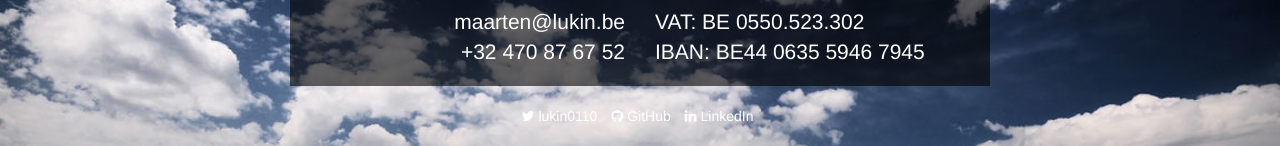
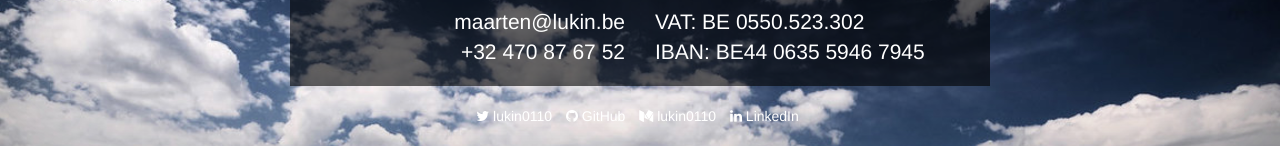
Before and after one commit to lukin0110/lukin0110.github.io, a Jekyll site: the page built from index.html, in a window 1280 px wide and 1275 px high. Shown: the part 1129-1275 px from the top of the window. Built offline with Jekyll 4.4.1, drawn with Linux system fonts in a browser that asks for light colours; nearby versions of some CDN libraries.

Commit message:
Update footer.html

```diff
--- a/_includes/footer.html
+++ b/_includes/footer.html
@@ -16,19 +16,17 @@
                         </a>
                     </li>
                     <li>
+                        <a href="https://medium.com/@lukin0110">
+                        <i class="fa fa-medium"></i>
+                        <span class="username">lukin0110</span>
+                        </a>
+                    </li>
+                    <li>
                         <a href="http://be.linkedin.com/in/mhuijsmans">
                         <i class="fa fa-linkedin"></i>
                         <span class="username">LinkedIn</span>
                         </a>
                     </li>
-                    <!--
-                    <li>
-                        <a href="https://plus.google.com/u/0/111225785529395109530/">
-                        <i class="fa fa-google-plus"></i>
-                        <span class="username">Google+</span>
-                        </a>
-                    </li>
-                    -->
                 </ul>
             </div>
         </div>
```
